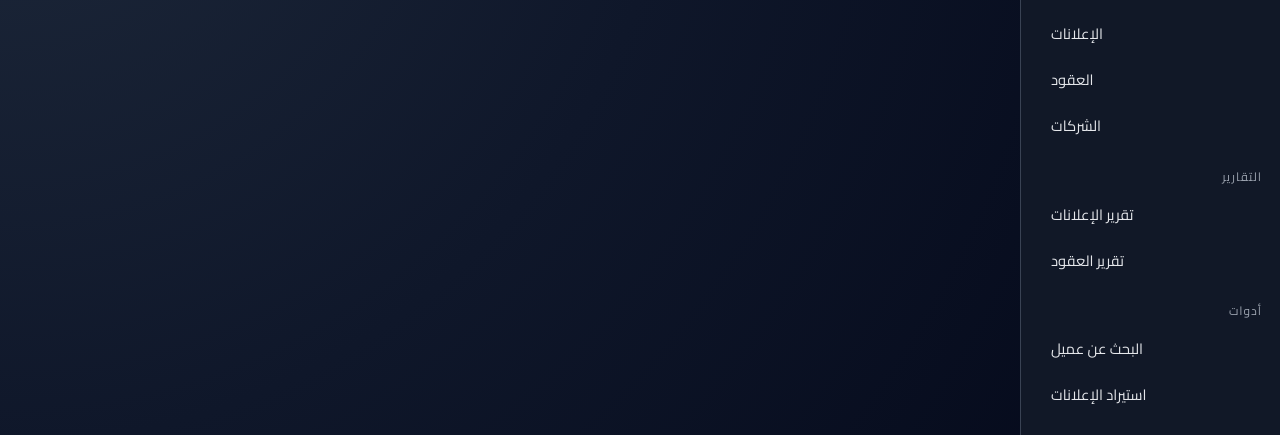
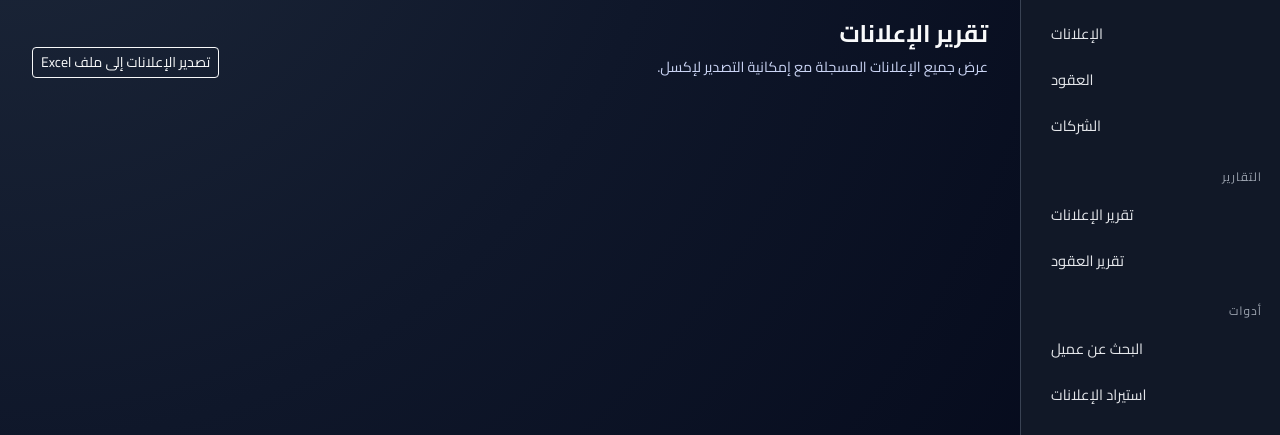
Before and after one commit to effatahmed67-ship-it/ads-system, a Flask app: page /ads_report in a window 1280 px wide. Shown: the part 234-669 px from the top of the page. Run offline with Flask 3, Linux system fonts and the light colour scheme; data that the repository does not hold is empty.

Commit message:
Update ads-report.html

```diff
--- a/templates/ads-report.html
+++ b/templates/ads-report.html
@@ -44,5 +44,16 @@
     </div>
 
 </div>
+<div class="odoo-page-header">
+    <div>
+        <h1 class="page-title">تقرير الإعلانات</h1>
+        <p class="page-subtitle">عرض جميع الإعلانات المسجلة مع إمكانية التصدير لإكسل.</p>
+    </div>
+    <div class="odoo-actions">
+        <a href="{{ url_for('export_ads') }}" class="btn btn-sm btn-outline-light">
+            تصدير الإعلانات إلى ملف Excel
+        </a>
+    </div>
+</div>
 
 {% endblock %}
```
